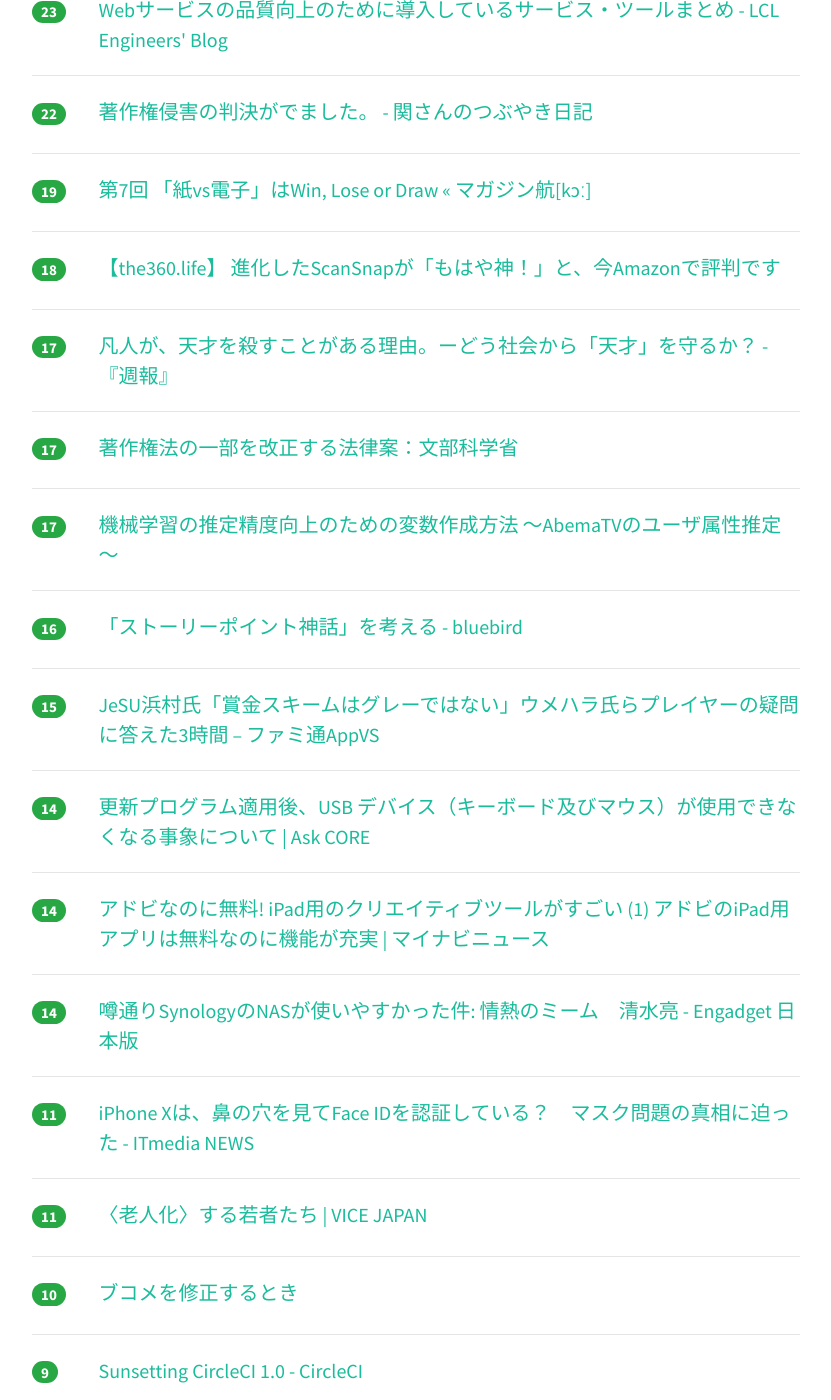
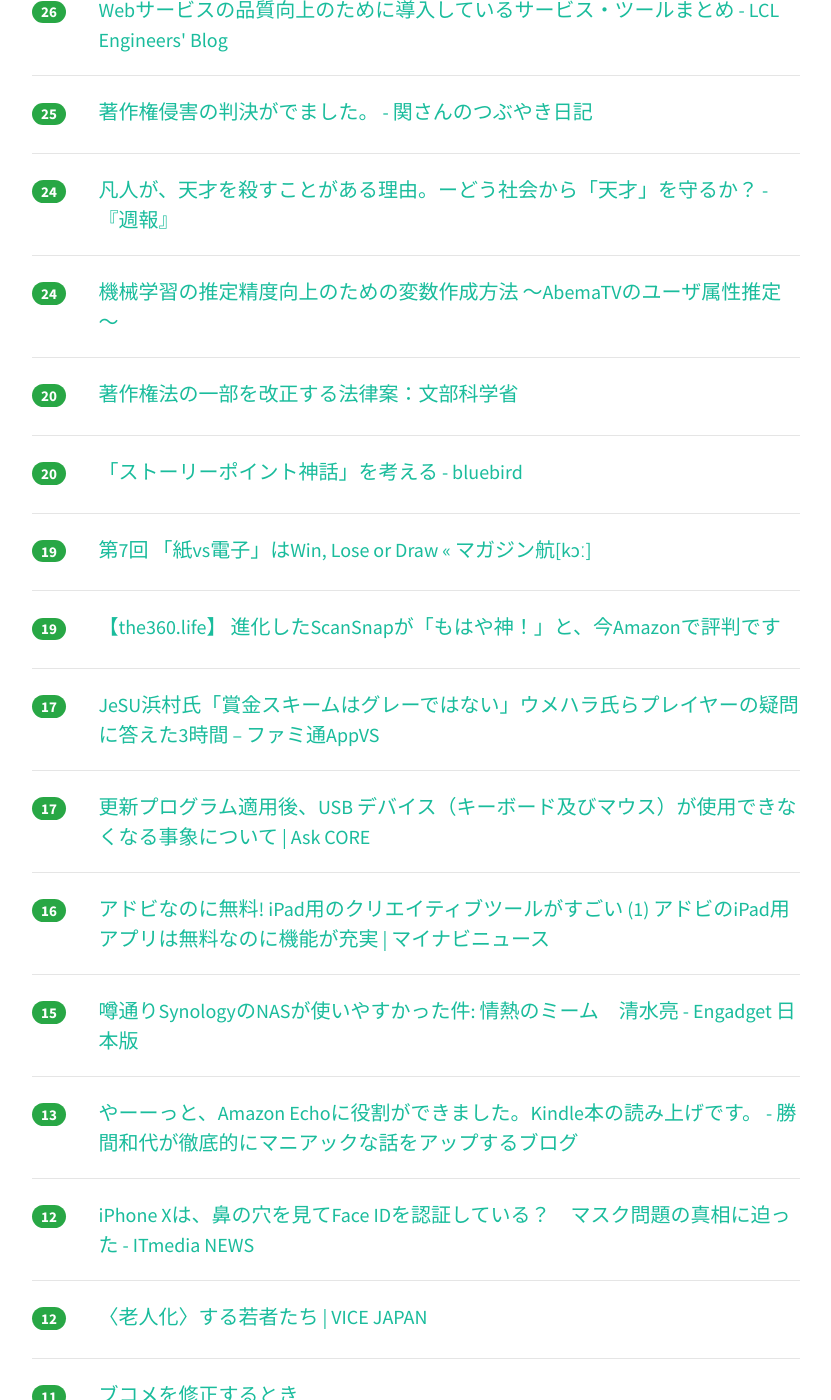
Before and after one commit to yatta47/hatena-matome-site, a Jekyll site: the page built from _posts/2018-02-24-hatena.md, in a window 1280 px wide and 1400 px high, scrolled down 963 px. Shown: the whole window, without its empty margins (224-1055 px from the left). Built offline with Jekyll 4.4.1, drawn with Linux system fonts in a browser that asks for light colours; nearby versions of some CDN libraries; some of the changed text lies outside the part shown.

Commit message:
Updated 2018-02-24

```diff
--- a/_posts/2018-02-24-hatena.md
+++ b/_posts/2018-02-24-hatena.md
@@ -1,33 +1,33 @@
 ---
 layout: post
 title:  "2018-02-24 はてぶIT"
-date:   2018-02-24 10:03:52
+date:   2018-02-24 11:03:15
 tags: [it-hotentry]
 ---
-23 件のデータあり
+27 件のデータあり
 
 <hr><div class="row">
-<div class="col-1"><span class="badge badge-pill badge-success h2">149</span></div>
+<div class="col-1"><span class="badge badge-pill badge-success h2">176</span></div>
+<div class="col-11"><a href='http://vaaaaaanquish.hatenablog.com/entry/2018/02/23/210121' target='_blank'>『人工知能プログラミングのための数学がわかる本』が機械学習研究入門書としてとても良さそうだった - Stimulator</a></div>
+</div>
+<hr>
+<div class="row">
+<div class="col-1"><span class="badge badge-pill badge-success h2">152</span></div>
 <div class="col-11"><a href='https://git-scm.com/book/ja/v2' target='_blank'>Git - Book</a></div>
 </div>
 <hr>
 <div class="row">
-<div class="col-1"><span class="badge badge-pill badge-success h2">127</span></div>
-<div class="col-11"><a href='http://vaaaaaanquish.hatenablog.com/entry/2018/02/23/210121' target='_blank'>『人工知能プログラミングのための数学がわかる本』が機械学習研究入門書としてとても良さそうだった - Stimulator</a></div>
-</div>
-<hr>
-<div class="row">
-<div class="col-1"><span class="badge badge-pill badge-success h2">78</span></div>
+<div class="col-1"><span class="badge badge-pill badge-success h2">95</span></div>
 <div class="col-11"><a href='http://www.itmedia.co.jp/mobile/articles/1802/23/news122.html' target='_blank'>Googleが普及に注力　新しいメッセージング規格「RCS」って何？ - ITmedia Mobile</a></div>
 </div>
 <hr>
 <div class="row">
-<div class="col-1"><span class="badge badge-pill badge-success h2">61</span></div>
+<div class="col-1"><span class="badge badge-pill badge-success h2">73</span></div>
 <div class="col-11"><a href='https://gigazine.net/news/20180223-css-keylogger/' target='_blank'>CSSをハックしてパスワードを盗み取るキーロガーが登場 - GIGAZINE</a></div>
 </div>
 <hr>
 <div class="row">
-<div class="col-1"><span class="badge badge-pill badge-success h2">27</span></div>
+<div class="col-1"><span class="badge badge-pill badge-success h2">38</span></div>
 <div class="col-11"><a href='https://slideship.com/users/@iktakahiro/docs/2018/01/JnhLGehLsRw4dcZ42EY3Jf/' target='_blank'>Firebase Authentication を使って得られた知見まとめ - トークンの仕様や注意点など - slideship.com</a></div>
 </div>
 <hr>
@@ -37,13 +37,33 @@ tags: [it-hotentry]
 </div>
 <hr>
 <div class="row">
-<div class="col-1"><span class="badge badge-pill badge-success h2">23</span></div>
+<div class="col-1"><span class="badge badge-pill badge-success h2">26</span></div>
 <div class="col-11"><a href='http://techblog.lclco.com/entry/2018/02/23/090000' target='_blank'>Webサービスの品質向上のために導入しているサービス・ツールまとめ - LCL Engineers' Blog</a></div>
 </div>
 <hr>
 <div class="row">
-<div class="col-1"><span class="badge badge-pill badge-success h2">22</span></div>
+<div class="col-1"><span class="badge badge-pill badge-success h2">25</span></div>
 <div class="col-11"><a href='http://raw18.blog.fc2.com/blog-entry-29.html' target='_blank'>著作権侵害の判決がでました。 - 関さんのつぶやき日記</a></div>
+</div>
+<hr>
+<div class="row">
+<div class="col-1"><span class="badge badge-pill badge-success h2">24</span></div>
+<div class="col-11"><a href='http://yuiga-k.hatenablog.com/entry/2018/02/23/113000' target='_blank'>凡人が、天才を殺すことがある理由。ーどう社会から「天才」を守るか？ - 『週報』</a></div>
+</div>
+<hr>
+<div class="row">
+<div class="col-1"><span class="badge badge-pill badge-success h2">24</span></div>
+<div class="col-11"><a href='https://www.slideshare.net/MasatoshiAbe/abematv-88705806' target='_blank'>機械学習の推定精度向上のための変数作成方法 ～AbemaTVのユーザ属性推定～</a></div>
+</div>
+<hr>
+<div class="row">
+<div class="col-1"><span class="badge badge-pill badge-success h2">20</span></div>
+<div class="col-11"><a href='http://www.mext.go.jp/b_menu/houan/an/detail/1401718.htm' target='_blank'>著作権法の一部を改正する法律案：文部科学省</a></div>
+</div>
+<hr>
+<div class="row">
+<div class="col-1"><span class="badge badge-pill badge-success h2">20</span></div>
+<div class="col-11"><a href='http://blog.fieldnotes.jp/entry/criticism-about-storypoint' target='_blank'>「ストーリーポイント神話」を考える - bluebird</a></div>
 </div>
 <hr>
 <div class="row">
@@ -52,63 +72,63 @@ tags: [it-hotentry]
 </div>
 <hr>
 <div class="row">
-<div class="col-1"><span class="badge badge-pill badge-success h2">18</span></div>
+<div class="col-1"><span class="badge badge-pill badge-success h2">19</span></div>
 <div class="col-11"><a href='http://the360.life/U1301.doit?id=2651' target='_blank'>【the360.life】 進化したScanSnapが「もはや神！」と、今Amazonで評判です</a></div>
 </div>
 <hr>
 <div class="row">
 <div class="col-1"><span class="badge badge-pill badge-success h2">17</span></div>
-<div class="col-11"><a href='http://yuiga-k.hatenablog.com/entry/2018/02/23/113000' target='_blank'>凡人が、天才を殺すことがある理由。ーどう社会から「天才」を守るか？ - 『週報』</a></div>
+<div class="col-11"><a href='https://appvs.famitsu.com/20180223_1950/' target='_blank'>JeSU浜村氏「賞金スキームはグレーではない」ウメハラ氏らプレイヤーの疑問に答えた3時間 – ファミ通AppVS</a></div>
 </div>
 <hr>
 <div class="row">
 <div class="col-1"><span class="badge badge-pill badge-success h2">17</span></div>
-<div class="col-11"><a href='http://www.mext.go.jp/b_menu/houan/an/detail/1401718.htm' target='_blank'>著作権法の一部を改正する法律案：文部科学省</a></div>
-</div>
-<hr>
-<div class="row">
-<div class="col-1"><span class="badge badge-pill badge-success h2">17</span></div>
-<div class="col-11"><a href='https://www.slideshare.net/MasatoshiAbe/abematv-88705806' target='_blank'>機械学習の推定精度向上のための変数作成方法 ～AbemaTVのユーザ属性推定～</a></div>
+<div class="col-11"><a href='https://blogs.technet.microsoft.com/askcorejp/2018/02/23/usb_device_problem_after_update/' target='_blank'>更新プログラム適用後、USB デバイス（キーボード及びマウス）が使用できなくなる事象について | Ask CORE</a></div>
 </div>
 <hr>
 <div class="row">
 <div class="col-1"><span class="badge badge-pill badge-success h2">16</span></div>
-<div class="col-11"><a href='http://blog.fieldnotes.jp/entry/criticism-about-storypoint' target='_blank'>「ストーリーポイント神話」を考える - bluebird</a></div>
+<div class="col-11"><a href='https://news.mynavi.jp/article/20180224-adobe/' target='_blank'>アドビなのに無料! iPad用のクリエイティブツールがすごい (1) アドビのiPad用アプリは無料なのに機能が充実 | マイナビニュース</a></div>
 </div>
 <hr>
 <div class="row">
 <div class="col-1"><span class="badge badge-pill badge-success h2">15</span></div>
-<div class="col-11"><a href='https://appvs.famitsu.com/20180223_1950/' target='_blank'>JeSU浜村氏「賞金スキームはグレーではない」ウメハラ氏らプレイヤーの疑問に答えた3時間 – ファミ通AppVS</a></div>
-</div>
-<hr>
-<div class="row">
-<div class="col-1"><span class="badge badge-pill badge-success h2">14</span></div>
-<div class="col-11"><a href='https://blogs.technet.microsoft.com/askcorejp/2018/02/23/usb_device_problem_after_update/' target='_blank'>更新プログラム適用後、USB デバイス（キーボード及びマウス）が使用できなくなる事象について | Ask CORE</a></div>
-</div>
-<hr>
-<div class="row">
-<div class="col-1"><span class="badge badge-pill badge-success h2">14</span></div>
-<div class="col-11"><a href='https://news.mynavi.jp/article/20180224-adobe/' target='_blank'>アドビなのに無料! iPad用のクリエイティブツールがすごい (1) アドビのiPad用アプリは無料なのに機能が充実 | マイナビニュース</a></div>
-</div>
-<hr>
-<div class="row">
-<div class="col-1"><span class="badge badge-pill badge-success h2">14</span></div>
 <div class="col-11"><a href='http://japanese.engadget.com/2018/02/23/synology-nas/' target='_blank'>噂通りSynologyのNASが使いやすかった件: 情熱のミーム　清水亮 - Engadget 日本版</a></div>
 </div>
 <hr>
 <div class="row">
-<div class="col-1"><span class="badge badge-pill badge-success h2">11</span></div>
+<div class="col-1"><span class="badge badge-pill badge-success h2">13</span></div>
+<div class="col-11"><a href='http://katsumakazuyo.hatenablog.com/entry/2018/02/23/175129' target='_blank'>やーーっと、Amazon Echoに役割ができました。Kindle本の読み上げです。 - 勝間和代が徹底的にマニアックな話をアップするブログ</a></div>
+</div>
+<hr>
+<div class="row">
+<div class="col-1"><span class="badge badge-pill badge-success h2">12</span></div>
 <div class="col-11"><a href='http://www.itmedia.co.jp/news/articles/1802/23/news111.html' target='_blank'>iPhone Xは、鼻の穴を見てFace IDを認証している？　マスク問題の真相に迫った - ITmedia NEWS</a></div>
 </div>
 <hr>
 <div class="row">
-<div class="col-1"><span class="badge badge-pill badge-success h2">11</span></div>
+<div class="col-1"><span class="badge badge-pill badge-success h2">12</span></div>
 <div class="col-11"><a href='https://jp.vice.com/lifestyle/millennials-have-discovered-going-out-sucks' target='_blank'>〈老人化〉する若者たち | VICE JAPAN</a></div>
 </div>
 <hr>
 <div class="row">
+<div class="col-1"><span class="badge badge-pill badge-success h2">11</span></div>
+<div class="col-11"><a href='https://anond.hatelabo.jp/20180223191545' target='_blank'>ブコメを修正するとき</a></div>
+</div>
+<hr>
+<div class="row">
+<div class="col-1"><span class="badge badge-pill badge-success h2">11</span></div>
+<div class="col-11"><a href='http://nlab.itmedia.co.jp/nl/articles/1802/20/news114.html' target='_blank'>漫画海賊サイト、利用者にも大きなリスク　サイト開いただけで“仮想通貨採掘”の実態 - ねとらぼ</a></div>
+</div>
+<hr>
+<div class="row">
+<div class="col-1"><span class="badge badge-pill badge-success h2">11</span></div>
+<div class="col-11"><a href='http://twitter.com/SonmiChina/status/966970441947467777' target='_blank'>ソンミ@中国垢さんのツイート: "朝鮮総連への発砲事件、あまり話題になっていない。Twitterのトレンドにすら載っていない。もし今回の件が逆で、テロを起こしたのが韓国人ならたちまち数</a></div>
+</div>
+<hr>
+<div class="row">
 <div class="col-1"><span class="badge badge-pill badge-success h2">10</span></div>
-<div class="col-11"><a href='https://anond.hatelabo.jp/20180223191545' target='_blank'>ブコメを修正するとき</a></div>
+<div class="col-11"><a href='https://response.jp/article/2018/02/23/306458.html' target='_blank'>「BBS」と見間違える「885」ホイール、販売停止処分　賠償金支払いへ | レスポンス（Response.jp）</a></div>
 </div>
 <hr>
 <div class="row">
```
